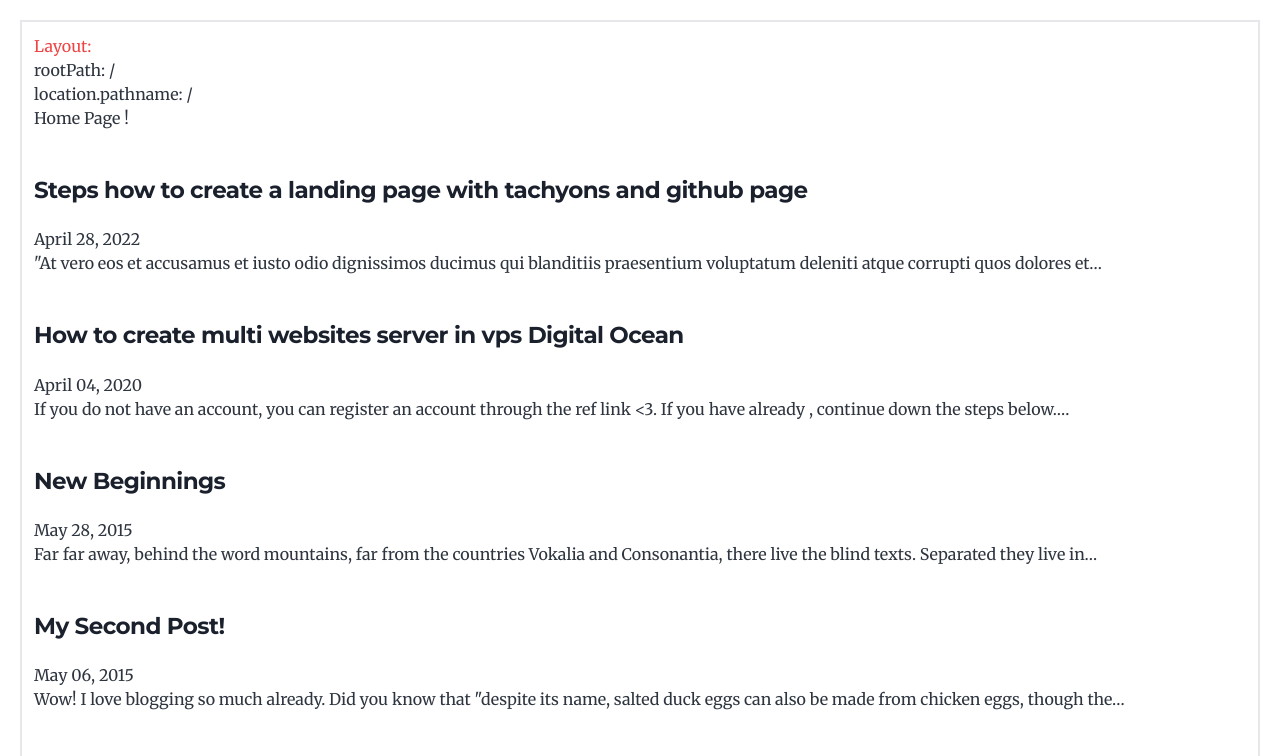
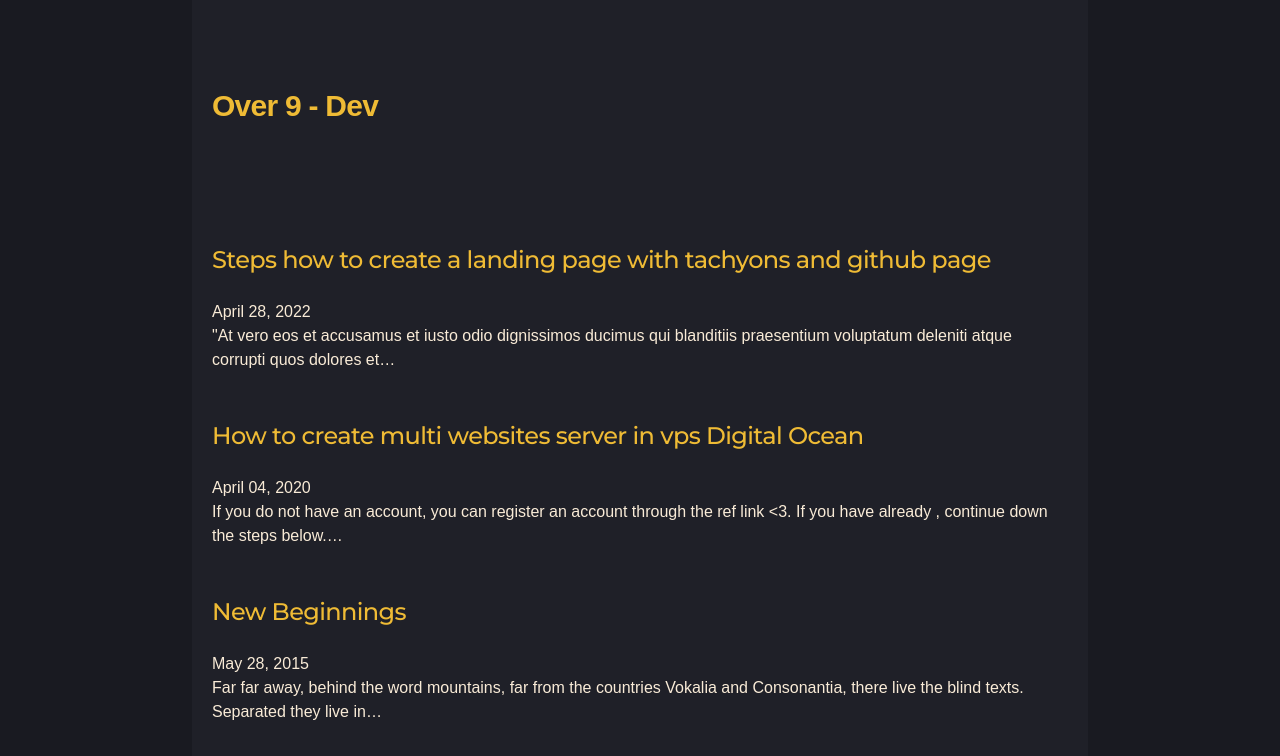
Before and after one commit to alexlevn/gsb_nostrud_exercitation, a Gatsby site: page / in a window 1280 px wide. Shown: the top 756 px of the page. Built offline with nearby package versions, Linux system fonts and the light colour scheme; Gatsby itself is replaced by a stand-in of ours.

Commit message:
layout with yellow theme

```diff
--- a/gatsby-config.js
+++ b/gatsby-config.js
@@ -1,6 +1,6 @@
 module.exports = {
   siteMetadata: {
-    title: `Gatsby Starter Blog`,
+    title: `Over 9 - Dev`,
     author: {
       name: `Kyle Mathews`,
       summary: `who lives and works in San Francisco building useful things.`,
--- a/global.css
+++ b/global.css
@@ -1,3 +1,10 @@
 @tailwind base;
 @tailwind components;
 @tailwind utilities;
+
+@import url('https://fonts.googleapis.com/css2?family=Montserrat:ital,wght@0,600;0,900;1,300;1,400;1,600&family=Nunito:ital,wght@0,200;0,300;0,400;0,500;0,600;0,800;1,200;1,300;1,400;1,500;1,600;1,700&display=swap');
+
+/*
+font-family: 'Montserrat', sans-serif;
+font-family: 'Nunito', sans-serif;
+*/
--- a/src/components/layout.js
+++ b/src/components/layout.js
@@ -8,18 +8,35 @@ const Layout = ({ location, title, children }) => {
 
   if (isRootPath) {
     header = (
-      <h1 className="main-heading">
-        <Link to="/">{title}</Link>
+      <h1 className="text-3xl font-extrabold font-nunito">
+        <Link to="/" className="text-pc-yellow">
+          {title}
+        </Link>
       </h1>
+    )
+  } else {
+    header = (
+      <Link to="/" className="text-pc-yellow">
+        {title}
+      </Link>
     )
   }
 
   return (
-    <div className="mt-5 mx-5 border-2 p-3 border-gray-400-500 ">
-      <div className="text-red-500">Layout:</div>
-      <div>rootPath: {rootPath}</div>
-      <div>location.pathname: {location.pathname}</div>
-      <div>{children}</div>
+    <div className="bg-pc-darker min-h-screen">
+      <div
+        className="global-wrapper bg-pc-dark min-h-screen"
+        data-is-root-path={isRootPath}
+      >
+        <header className="global-header">{header}</header>
+        <main>{children}</main>
+        <footer>
+          @ {new Date().getFullYear()}, Personal blog by {` `}
+          <a href="https://www.gatsbyjs.com" target="_blank" rel="noreferrer">
+            Alex Lee
+          </a>
+        </footer>
+      </div>
     </div>
   )
 }
--- a/src/pages/index.js
+++ b/src/pages/index.js
@@ -6,15 +6,27 @@ const IndexPage = ({ data, location }) => {
   const siteTitle = data.site.siteMetadata?.title || `Title`
   const posts = data.allMarkdownRemark.nodes
 
+  if (posts.length === 0) {
+    return (
+      <Layout location={location}>
+        Home Page !
+        <p>
+          No blog posts found. Add markdown posts to "content/blog" (or the
+          directory you specified for the "gatsby-source-filesystem" plugin in
+          gatsby-config.js).
+        </p>
+      </Layout>
+    )
+  }
   return (
-    <Layout location={location}>
-      Home Page !
+    <Layout location={location} title={siteTitle}>
       <br />
       {posts.map((post) => {
         const title = post.frontmatter.title || post.fields.slug
         return (
           <div key={post.fields.slug}>
-            <h4>{title}</h4>
+            <h4 className="text-pc-yellow font-medium text-2xl font-mont">{title}</h4>
+
             <div>{post.frontmatter.date}</div>
             <div>{post.excerpt}</div>
           </div>
--- a/src/style.css
+++ b/src/style.css
@@ -1,7 +1,13 @@
 /* CSS Custom Properties Definitions */
 
+/* // Origin Custom CSS
+--font-body: var(--fontFamily-serif);
+--font-heading: var(--fontFamily-sans);
+--maxWidth-wrapper: var(--maxWidth-2xl);
+*/
+
 :root {
-  --maxWidth-none: "none";
+  --maxWidth-none: 'none';
   --maxWidth-xs: 20rem;
   --maxWidth-sm: 24rem;
   --maxWidth-md: 28rem;
@@ -10,9 +16,9 @@
   --maxWidth-2xl: 42rem;
   --maxWidth-3xl: 48rem;
   --maxWidth-4xl: 56rem;
-  --maxWidth-full: "100%";
-  --maxWidth-wrapper: var(--maxWidth-2xl);
-  --spacing-px: "1px";
+  --maxWidth-full: '100%';
+  --maxWidth-wrapper: var(--maxWidth-4xl);
+  --spacing-px: '1px';
   --spacing-0: 0;
   --spacing-1: 0.25rem;
   --spacing-2: 0.5rem;
@@ -28,12 +34,16 @@
   --spacing-24: 6rem;
   --spacing-32: 8rem;
   --fontFamily-sans: Montserrat, system-ui, -apple-system, BlinkMacSystemFont,
-    "Segoe UI", Roboto, "Helvetica Neue", Arial, "Noto Sans", sans-serif,
-    "Apple Color Emoji", "Segoe UI Emoji", "Segoe UI Symbol", "Noto Color Emoji";
-  --fontFamily-serif: "Merriweather", "Georgia", Cambria, "Times New Roman",
+    'Segoe UI', Roboto, 'Helvetica Neue', Arial, 'Noto Sans', sans-serif,
+    'Apple Color Emoji', 'Segoe UI Emoji', 'Segoe UI Symbol', 'Noto Color Emoji';
+  --fontFamily-serif: 'Merriweather', 'Georgia', Cambria, 'Times New Roman',
     Times, serif;
+
+  /*
   --font-body: var(--fontFamily-serif);
   --font-heading: var(--fontFamily-sans);
+  */
+
   --fontWeight-normal: 400;
   --fontWeight-medium: 500;
   --fontWeight-semibold: 600;
@@ -54,8 +64,16 @@
   --fontSize-5: 2.074rem;
   --fontSize-6: 2.488rem;
   --fontSize-7: 2.986rem;
-  --color-primary: #005b99;
+  /*--color-primary: #005b99;*/
+  --color-primary: #efbb35;
+  /*
   --color-text: #2e353f;
+  --color-text-light: #4f5969;
+  --color-heading: #1a202c;
+  --color-heading-black: black;
+  --color-accent: #d1dce5;
+  */
+  --color-text: #F9EBD7;
   --color-text-light: #4f5969;
   --color-heading: #1a202c;
   --color-heading-black: black;
@@ -230,6 +248,7 @@ table thead tr th {
 /* Link */
 
 a {
+  /*color: var(--color-primary);*/
   color: var(--color-primary);
 }
 
@@ -246,7 +265,7 @@ a:focus {
   padding: var(--spacing-10) var(--spacing-5);
 }
 
-.global-wrapper[data-is-root-path="true"] .bio {
+.global-wrapper[data-is-root-path='true'] .bio {
   margin-bottom: var(--spacing-20);
 }
 
--- a/src/templates/blog-post.js
+++ b/src/templates/blog-post.js
@@ -1,6 +1,8 @@
 import * as React from 'react'
 
 const BlogPostTemplate = ({ data, location }) => {
+
+
   return (
     <div>
       Template:
--- a/tailwind.config.js
+++ b/tailwind.config.js
@@ -6,6 +6,18 @@ module.exports = {
   ],
   theme: {
     extend: {},
+    colors: {
+      'pc-darker': '#191a21',
+      'pc-dark': '#1F2028',
+      'pc-light': '#F9EBD7',
+      'pc-yellow': '#EFBB35',
+    },
+    fontFamily: {
+      sans: ['Graphik', 'sans-serif'],
+      serif: ['Merriweather', 'serif'],
+      mont: ['Montserrat', 'sans-serif'],
+      nunito: ['Nunito', 'sans-serif'],
+    },
   },
   plugins: [],
 }
```
